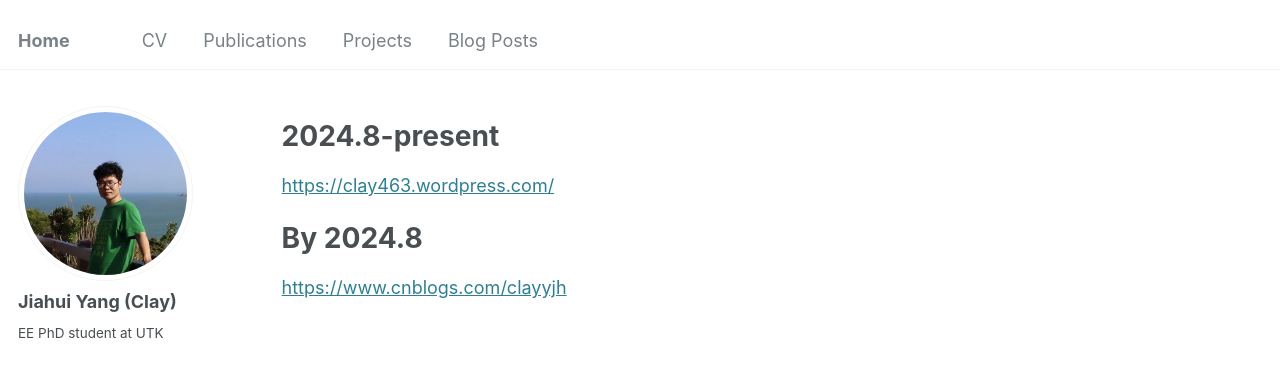
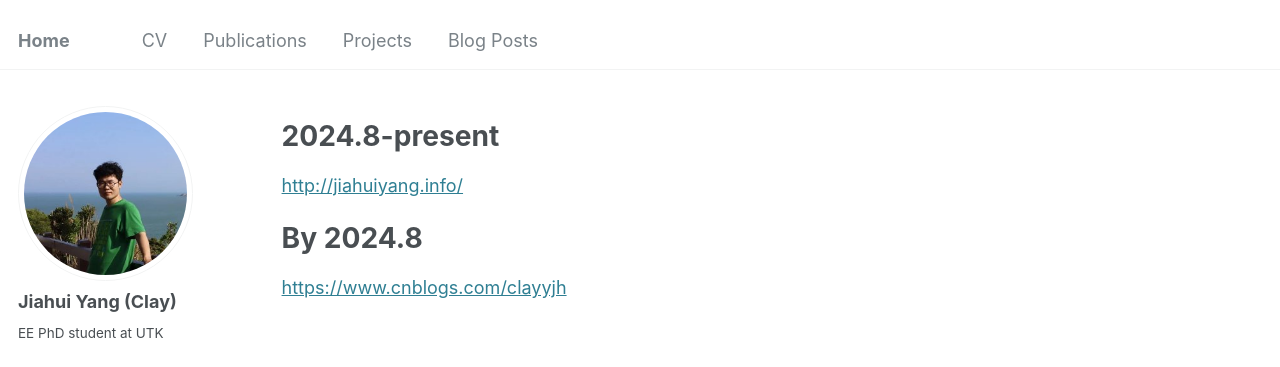
Before and after one commit to ClayUTK/intro, a Jekyll site: the page built from _pages/blog.md, in a window 1280 px wide. Shown: the top 367 px of the page. Built offline with Jekyll 4.4.1, drawn with Linux system fonts in a browser that asks for light colours.

Commit message:
Update blog.md

```diff
--- a/_pages/blog.md
+++ b/_pages/blog.md
@@ -10,7 +10,7 @@ redirect_from:
 {% include base_path %}
 
 # 2024.8-present
-<https://clay463.wordpress.com/>
+<http://jiahuiyang.info/>
 
 # By 2024.8
 <https://www.cnblogs.com/clayyjh>
```
